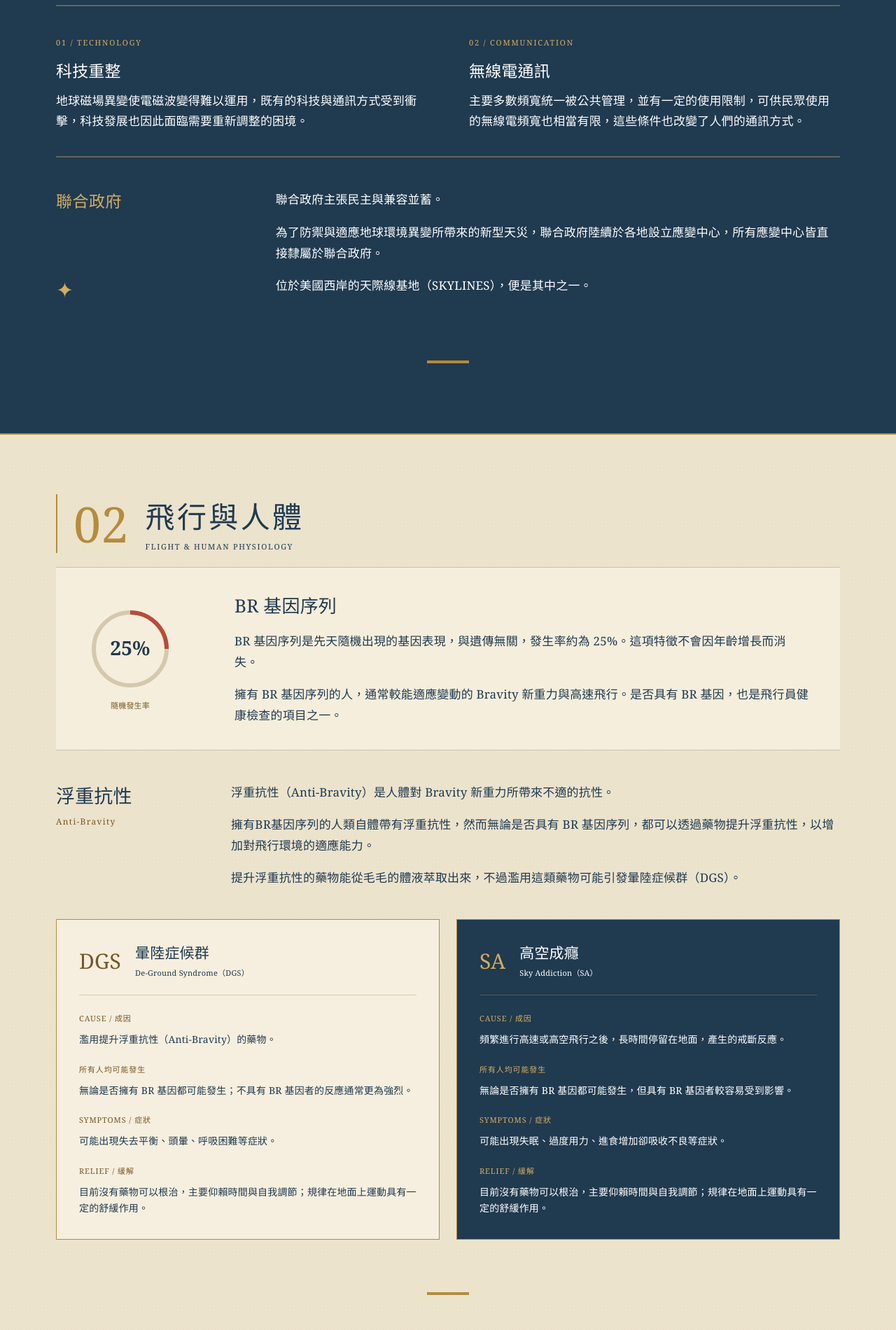
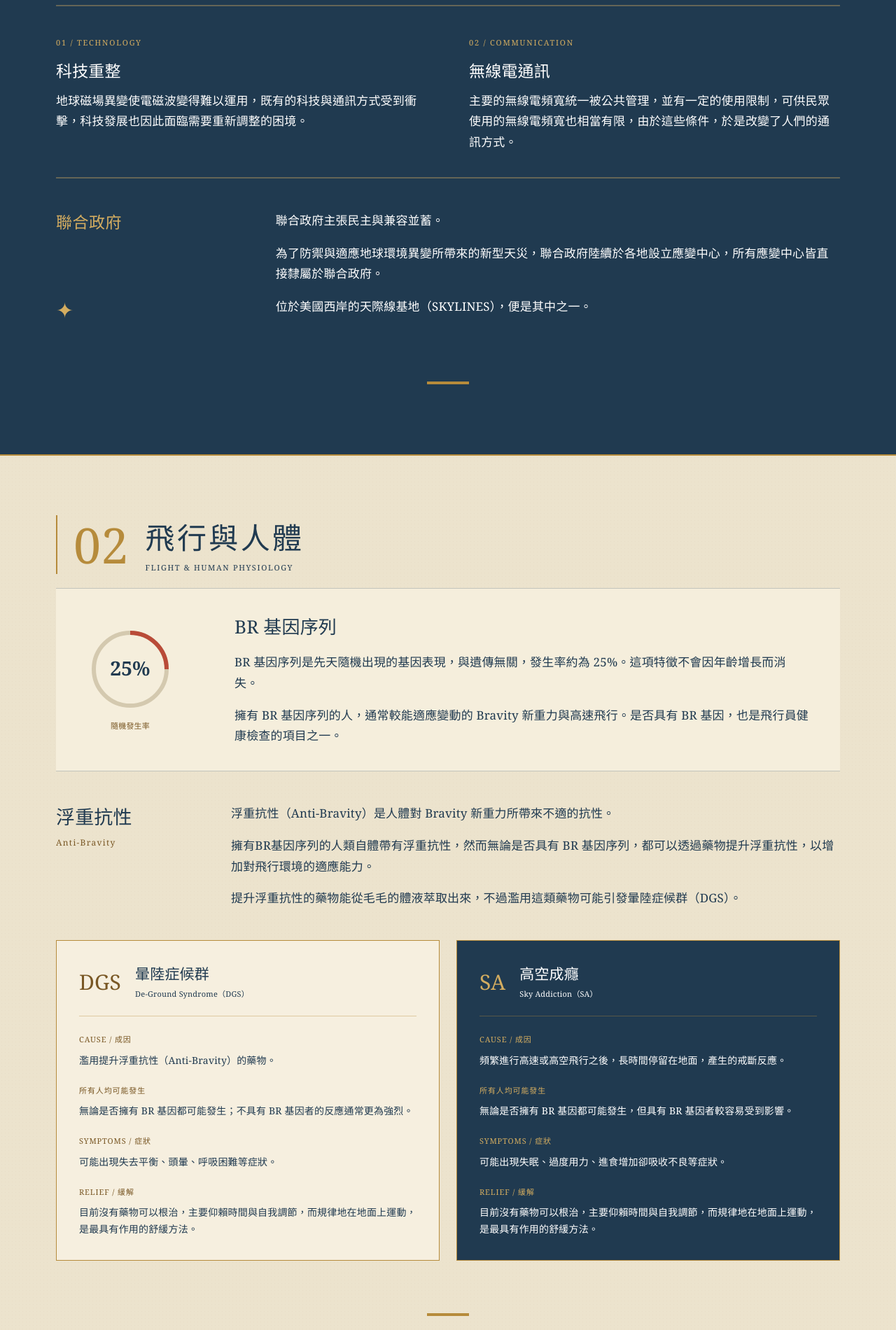
Before and after one commit to Hsuan9120/skylines, a plain HTML site: page index.html in a window 1280 px wide. Shown: the part 4460-6360 px from the top of the page at 70% size. Drawn offline with Linux system fonts and the light colour scheme.

Commit message:
Revise radio and DGS/SA relief copy

```diff
--- a/index.html
+++ b/index.html
@@ -13,7 +13,7 @@
 <p data-copy>平地重力約為 1.1G，對基本日常生活影響不大。</p>
 <p data-copy>一般飛行高度則約為 1.5G，越往高空，新重力指數型增加，並會受到天氣變化影響而產生波動。</p>
 
-<p data-copy>新的高空環境會使飛行更加困難，原有的飛行方式也因此受到限制，一般人可能會因重力變化而感到不適，情況嚴重時甚至可能昏厥。</p></div><figure class="gravity-chart"><svg viewBox="0 0 480 350" role="img" aria-labelledby="gravity-title gravity-desc"><title id="gravity-title">Bravity 新重力概念趨勢</title><desc id="gravity-desc">高度增加時，重力呈指數型趨勢增加；平地約1.1G，一般飛行高度約1.5G。無實際海拔、函數或係數。</desc><path class="axis" d="M54 25v270h390M48 34l6-10 6 10M434 289l10 6-10 6"/><text x="18" y="20">重力</text><text x="365" y="330">高度趨勢</text><path class="trend" d="M80 275C240 269 350 225 410 40"/><circle cx="80" cy="275" r="5"/><circle cx="282.5" cy="224.625" r="5"/><text x="80" y="253">1.1G｜平地</text><text x="118" y="199">1.5G｜一般飛行高度</text><text x="240" y="28">更高空重力持續增加</text></svg><figcaption>概念示意，非精確量測曲線</figcaption></figure></div><div class="technology"><article><span class="eyebrow">01 / TECHNOLOGY</span><h3>科技重整</h3><p data-copy>地球磁場異變使電磁波變得難以運用，既有的科技與通訊方式受到衝擊，科技發展也因此面臨需要重新調整的困境。</p></article><article><span class="eyebrow">02 / COMMUNICATION</span><h3>無線電通訊</h3><p data-copy>主要多數頻寬統一被公共管理，並有一定的使用限制，可供民眾使用的無線電頻寬也相當有限，這些條件也改變了人們的通訊方式。</p></article></div><article class="government"><div><span class="eyebrow">聯合政府</span><span aria-hidden="true">✦</span></div><div class="government-copy" style="display:block"><p data-copy style="margin:0 0 1em">聯合政府主張民主與兼容並蓄。</p>
+<p data-copy>新的高空環境會使飛行更加困難，原有的飛行方式也因此受到限制，一般人可能會因重力變化而感到不適，情況嚴重時甚至可能昏厥。</p></div><figure class="gravity-chart"><svg viewBox="0 0 480 350" role="img" aria-labelledby="gravity-title gravity-desc"><title id="gravity-title">Bravity 新重力概念趨勢</title><desc id="gravity-desc">高度增加時，重力呈指數型趨勢增加；平地約1.1G，一般飛行高度約1.5G。無實際海拔、函數或係數。</desc><path class="axis" d="M54 25v270h390M48 34l6-10 6 10M434 289l10 6-10 6"/><text x="18" y="20">重力</text><text x="365" y="330">高度趨勢</text><path class="trend" d="M80 275C240 269 350 225 410 40"/><circle cx="80" cy="275" r="5"/><circle cx="282.5" cy="224.625" r="5"/><text x="80" y="253">1.1G｜平地</text><text x="118" y="199">1.5G｜一般飛行高度</text><text x="240" y="28">更高空重力持續增加</text></svg><figcaption>概念示意，非精確量測曲線</figcaption></figure></div><div class="technology"><article><span class="eyebrow">01 / TECHNOLOGY</span><h3>科技重整</h3><p data-copy>地球磁場異變使電磁波變得難以運用，既有的科技與通訊方式受到衝擊，科技發展也因此面臨需要重新調整的困境。</p></article><article><span class="eyebrow">02 / COMMUNICATION</span><h3>無線電通訊</h3><p data-copy>主要的無線電頻寬統一被公共管理，並有一定的使用限制，可供民眾使用的無線電頻寬也相當有限，由於這些條件，於是改變了人們的通訊方式。</p></article></div><article class="government"><div><span class="eyebrow">聯合政府</span><span aria-hidden="true">✦</span></div><div class="government-copy" style="display:block"><p data-copy style="margin:0 0 1em">聯合政府主張民主與兼容並蓄。</p>
 <p data-copy style="margin:0 0 1em">為了防禦與適應地球環境異變所帶來的新型天災，聯合政府陸續於各地設立應變中心，所有應變中心皆直接隸屬於聯合政府。</p>
 <p data-copy style="margin:0 0 1em">位於美國西岸的天際線基地（SKYLINES），便是其中之一。</p></div></article></div></section>
 <section id="human" class="chapter light" aria-labelledby="human-title"><div class="shell"><header class="chapter-title"><span class="chapter-number" aria-hidden="true">02</span><div><h2 id="human-title">飛行與人體</h2><p class="english">FLIGHT & HUMAN PHYSIOLOGY</p></div></header><article class="br-block"><figure class="br-ring"><svg viewBox="0 0 122 122" role="img" aria-label="BR 基因序列發生率約25%，四分之一"><circle class="ring-track" cx="61" cy="61" r="52"/><circle class="ring-value" cx="61" cy="61" r="52" pathLength="100"/><text x="61" y="70" text-anchor="middle">25%</text></svg><figcaption>隨機發生率</figcaption></figure><div><h3>BR 基因序列</h3><p data-copy>BR 基因序列是先天隨機出現的基因表現，與遺傳無關，發生率約為 25%。這項特徵不會因年齡增長而消失。</p>
@@ -21,7 +21,7 @@
 <p data-copy>擁有 BR 基因序列的人，通常較能適應變動的 Bravity 新重力與高速飛行。是否具有 BR 基因，也是飛行員健康檢查的項目之一。</p></div></article><article class="resistance"><div><h3>浮重抗性</h3><p class="english">Anti-Bravity</p></div><div><p data-copy>浮重抗性（Anti-Bravity）是人體對 Bravity 新重力所帶來不適的抗性。</p>
 <p data-copy>擁有BR基因序列的人類自體帶有浮重抗性，然而無論是否具有 BR 基因序列，都可以透過藥物提升浮重抗性，以增加對飛行環境的適應能力。</p>
 
-<p data-copy>提升浮重抗性的藥物能從毛毛的體液萃取出來，不過濫用這類藥物可能引發暈陸症候群（DGS）。</p></div></article><div class="conditions"><article class="condition dgs" aria-labelledby="dgs-title"><div class="condition-top"><span aria-hidden="true">DGS</span><div><h3 id="dgs-title">暈陸症候群</h3><p class="english">De-Ground Syndrome（DGS）</p></div></div><dl><dt>CAUSE / 成因</dt><dd data-copy>濫用提升浮重抗性（Anti-Bravity）的藥物。</dd><dt>所有人均可能發生</dt><dd data-copy>無論是否擁有 BR 基因都可能發生；不具有 BR 基因者的反應通常更為強烈。</dd><dt>SYMPTOMS / 症狀</dt><dd data-copy>可能出現失去平衡、頭暈、呼吸困難等症狀。</dd><dt>RELIEF / 緩解</dt><dd data-copy>目前沒有藥物可以根治，主要仰賴時間與自我調節；規律在地面上運動具有一定的舒緩作用。</dd></dl></article><article class="condition sa" aria-labelledby="sa-title"><div class="condition-top"><span aria-hidden="true">SA</span><div><h3 id="sa-title">高空成癮</h3><p class="english">Sky Addiction（SA）</p></div></div><dl><dt>CAUSE / 成因</dt><dd data-copy>頻繁進行高速或高空飛行之後，長時間停留在地面，產生的戒斷反應。</dd><dt>所有人均可能發生</dt><dd data-copy>無論是否擁有 BR 基因都可能發生，但具有 BR 基因者較容易受到影響。</dd><dt>SYMPTOMS / 症狀</dt><dd data-copy>可能出現失眠、過度用力、進食增加卻吸收不良等症狀。</dd><dt>RELIEF / 緩解</dt><dd data-copy>目前沒有藥物可以根治，主要仰賴時間與自我調節；規律在地面上運動具有一定的舒緩作用。</dd></dl></article></div></div></section>
+<p data-copy>提升浮重抗性的藥物能從毛毛的體液萃取出來，不過濫用這類藥物可能引發暈陸症候群（DGS）。</p></div></article><div class="conditions"><article class="condition dgs" aria-labelledby="dgs-title"><div class="condition-top"><span aria-hidden="true">DGS</span><div><h3 id="dgs-title">暈陸症候群</h3><p class="english">De-Ground Syndrome（DGS）</p></div></div><dl><dt>CAUSE / 成因</dt><dd data-copy>濫用提升浮重抗性（Anti-Bravity）的藥物。</dd><dt>所有人均可能發生</dt><dd data-copy>無論是否擁有 BR 基因都可能發生；不具有 BR 基因者的反應通常更為強烈。</dd><dt>SYMPTOMS / 症狀</dt><dd data-copy>可能出現失去平衡、頭暈、呼吸困難等症狀。</dd><dt>RELIEF / 緩解</dt><dd data-copy>目前沒有藥物可以根治，主要仰賴時間與自我調節，而規律地在地面上運動，是最具有作用的舒緩方法。</dd></dl></article><article class="condition sa" aria-labelledby="sa-title"><div class="condition-top"><span aria-hidden="true">SA</span><div><h3 id="sa-title">高空成癮</h3><p class="english">Sky Addiction（SA）</p></div></div><dl><dt>CAUSE / 成因</dt><dd data-copy>頻繁進行高速或高空飛行之後，長時間停留在地面，產生的戒斷反應。</dd><dt>所有人均可能發生</dt><dd data-copy>無論是否擁有 BR 基因都可能發生，但具有 BR 基因者較容易受到影響。</dd><dt>SYMPTOMS / 症狀</dt><dd data-copy>可能出現失眠、過度用力、進食增加卻吸收不良等症狀。</dd><dt>RELIEF / 緩解</dt><dd data-copy>目前沒有藥物可以根治，主要仰賴時間與自我調節，而規律地在地面上運動，是最具有作用的舒緩方法。</dd></dl></article></div></div></section>
 <section id="feeser" class="chapter dark" aria-labelledby="feeser-title"><div class="shell"><header class="chapter-title"><span class="chapter-number" aria-hidden="true">03</span><div><h2 id="feeser-title">飛行生物</h2><p class="english">FLYING CREATURES</p></div></header><div class="feeser-intro"><div class="feeser-copy"><p class="english">Feeser</p><h3>毛毛</h3><p data-copy>「毛毛」（Feeser）是地球磁場與重力發生異變後，出現的變異飛行生物之統稱。</p>
 
 <p data-copy>牠們的體型與外貌十分多樣，外型近似具有羽毛的恐龍。</p>
```
